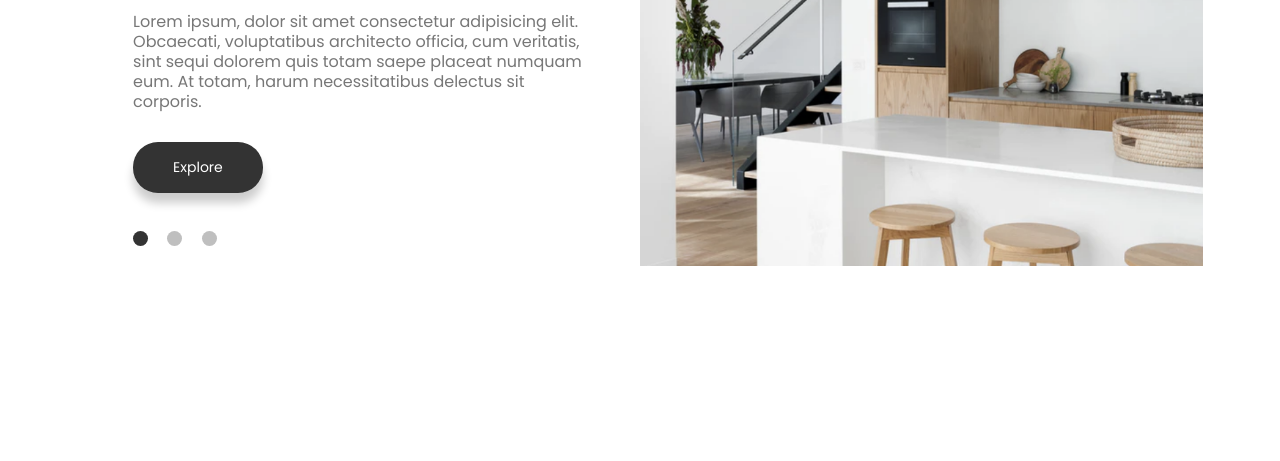
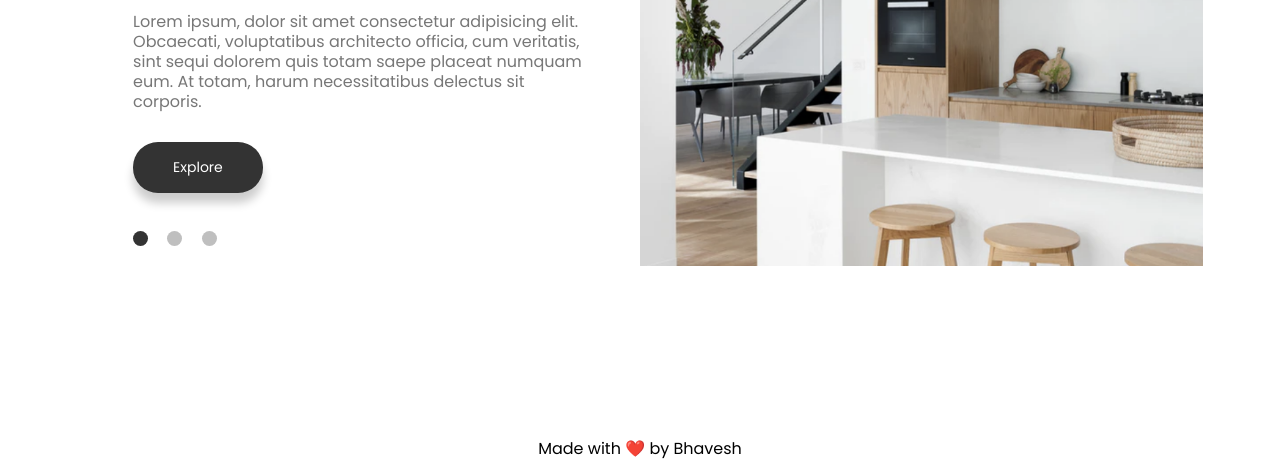
Before and after one commit to bhavesh1129/Animated_Image_Gallery, a plain HTML site: page index.html in a window 1280 px wide. Shown: the part 364-825 px from the top of the page. Before the commit the page ends 800 px from the top, so only its background shows below. Drawn offline with Linux system fonts and the light colour scheme.

Commit message:
Update index.html

```diff
--- a/index.html
+++ b/index.html
@@ -41,7 +41,9 @@
             </div>
         </div>
     </div>
-
+    <center>
+        <footer>Made with ❤️ by Bhavesh</footer>
+    </center>
     <script src="script.js"></script>
 </body>
 
```
